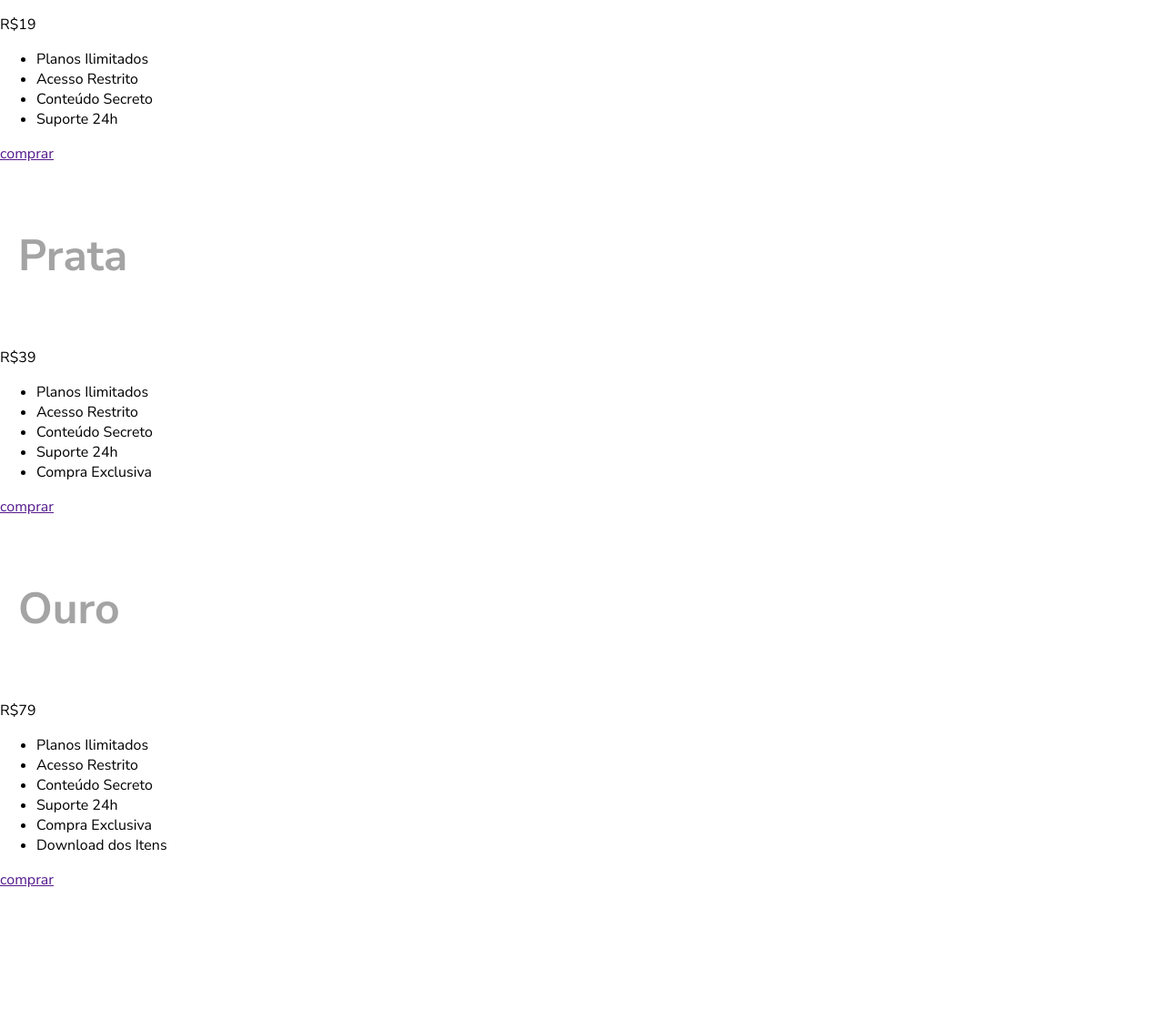
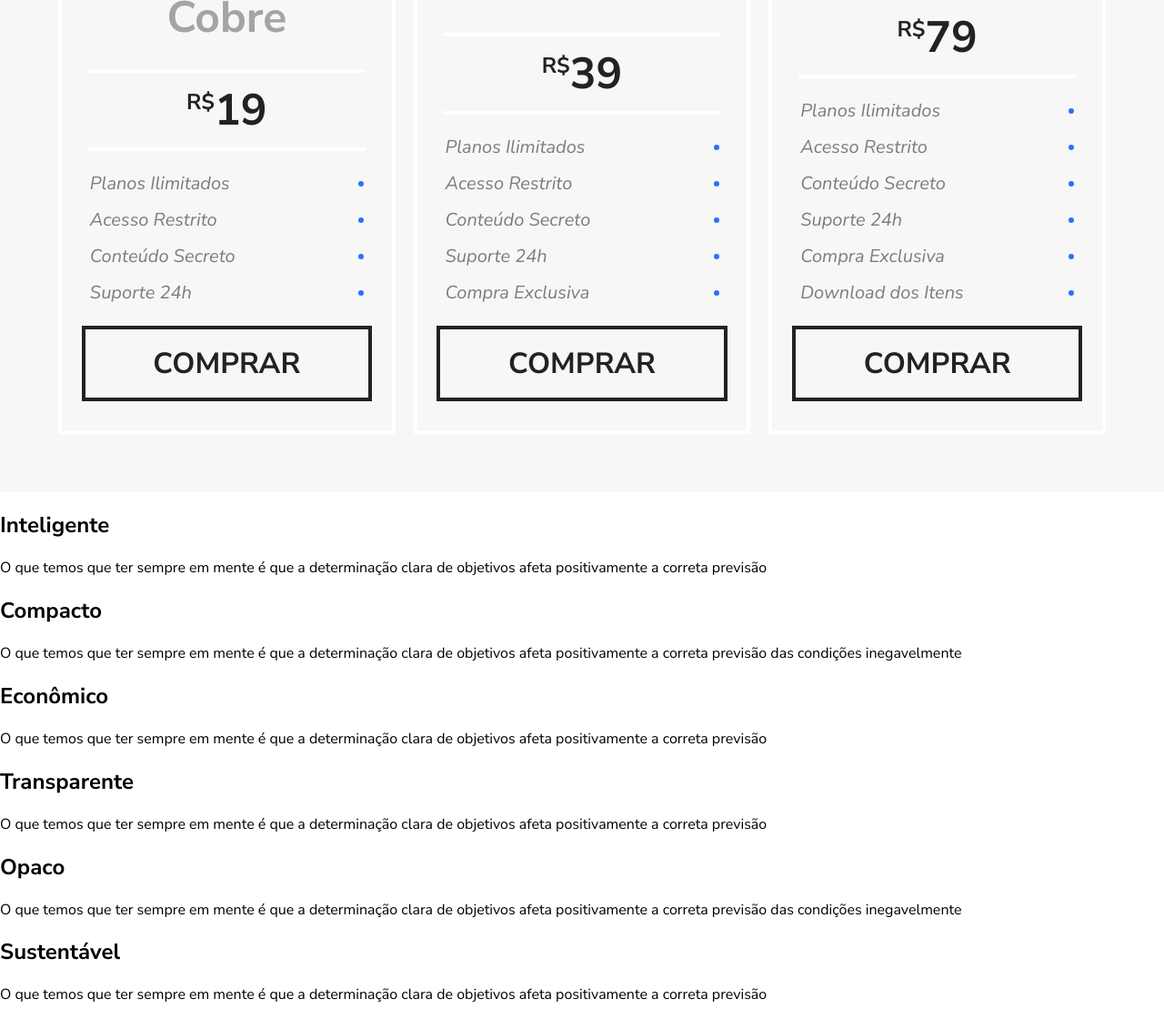
Before and after one commit to ronaldof16/flexblog, a plain HTML site: page index.html in a window 1280 px wide. Shown: the part 1903-3023 px from the top of the page at 91% size. Before the commit the page ends 2881 px from the top, so only its background shows below. Drawn offline with Linux system fonts and the light colour scheme.

Commit message:
criação da section caracteristicas

```diff
--- a/index.html
+++ b/index.html
@@ -8,6 +8,8 @@
     <link rel="preconnect" href="https://fonts.gstatic.com" crossorigin>
     <link href="https://fonts.googleapis.com/css2?family=Nunito+Sans:ital,opsz,wght@0,6..12,400;0,6..12,700;1,6..12,400&display=swap" rel="stylesheet">
     <link rel="stylesheet" href="style.css">
+    <link rel="stylesheet" href="planos.css">
+    <link rel="stylesheet" href="caracteristicas.css">
 </head>
 <body>
     <section class="informacoes-bg">
@@ -65,8 +67,8 @@
         </section>
         <section class="planos">
             <div class="planos-tipos">
-                <h3 class="subtitulo">Cobre</h3>
-                <p>R$<span class="preco">19</span></p>
+                <h3 class="subtitulo h3-planos">Cobre</h3>
+                <span><sup>R$</sup>19</span>
                 <ul class="lista">
                     <li class="lista-itens">Planos Ilimitados</li>
                     <li class="lista-itens">Acesso Restrito</li>
@@ -76,8 +78,8 @@
                 <a class="botao-comprar" href="">comprar</a>
             </div>
             <div class="planos-tipos">
-                <h3 class="subtitulo">Prata</h3>
-                <p>R$<span class="preco">39</span></p>
+                <h3 class="subtitulo h3-planos">Prata</h3>
+                <span><sup>R$</sup>39</span>
                 <ul class="lista">
                     <li class="lista-itens">Planos Ilimitados</li>
                     <li class="lista-itens">Acesso Restrito</li>
@@ -88,8 +90,8 @@
                 <a class="botao-comprar" href="">comprar</a>
             </div>
             <div class="planos-tipos">
-                <h3 class="subtitulo">Ouro</h3>
-                <p>R$<span class="preco">79</span></p>
+                <h3 class="subtitulo h3-planos">Ouro</h3>
+                <span><sup>R$</sup>79</span>
                 <ul class="lista">
                     <li class="lista-itens">Planos Ilimitados</li>
                     <li class="lista-itens">Acesso Restrito</li>
@@ -101,6 +103,38 @@
                 <a class="botao-comprar" href="">comprar</a>
             </div>
         </section>
+        <section class="caracteristicas">
+            <div class="caracteristicas-item">
+                <h2>Inteligente</h2>
+                <p>O que temos que ter sempre em mente é que a
+                determinação clara de objetivos afeta positivamente a correta previsão</p>
+            </div>
+            <div class="caracteristicas-item">
+                <h2>Compacto</h2>
+                <p>O que temos que ter sempre em mente é que a determinação clara de objetivos
+                afeta positivamente a correta previsão das condições inegavelmente</p>
+            </div>
+            <div class="caracteristicas-item">
+                <h2>Econômico</h2>
+                <p>O que temos que ter sempre em mente é que a determinação clara de objetivos
+                afeta positivamente a correta previsão</p>
+            </div>
+            <div class="caracteristicas-item">
+                <h2>Transparente</h2>
+                <p>O que temos que ter sempre em mente é que a determinação clara de objetivos
+                afeta positivamente a correta previsão</p>
+            </div>
+            <div class="caracteristicas-item">
+                <h2>Opaco</h2>
+                <p>O que temos que ter sempre em mente é que a determinação clara de objetivos
+                afeta positivamente a correta previsão das condições inegavelmente</p>
+            </div>
+            <div class="caracteristicas-item">
+                <h2>Sustentável</h2>
+                <p>O que temos que ter sempre em mente é que a determinação clara de objetivos
+                afeta positivamente a correta previsão</p>
+            </div>
+        </section>
     </main>
 </body>
 </html>
```
